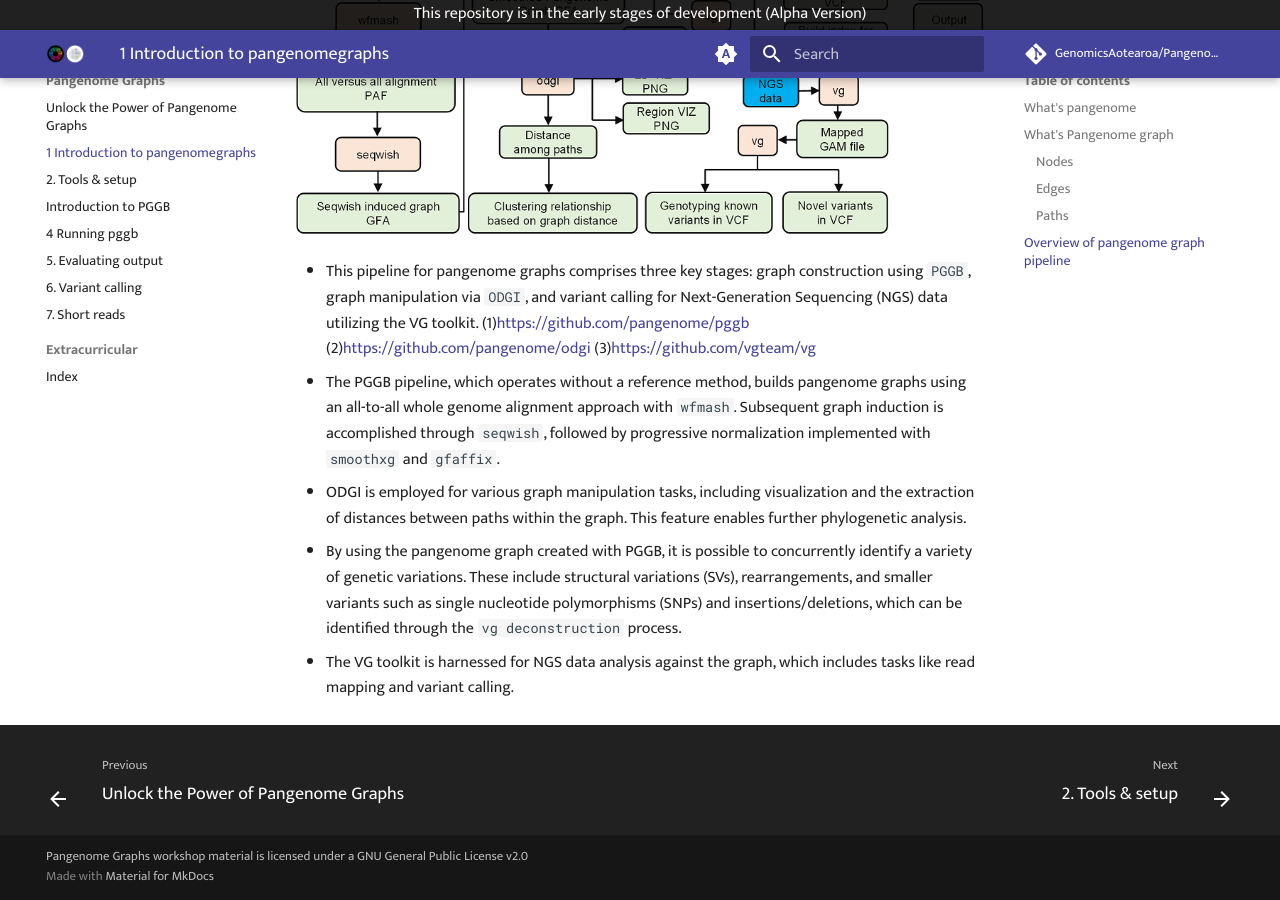
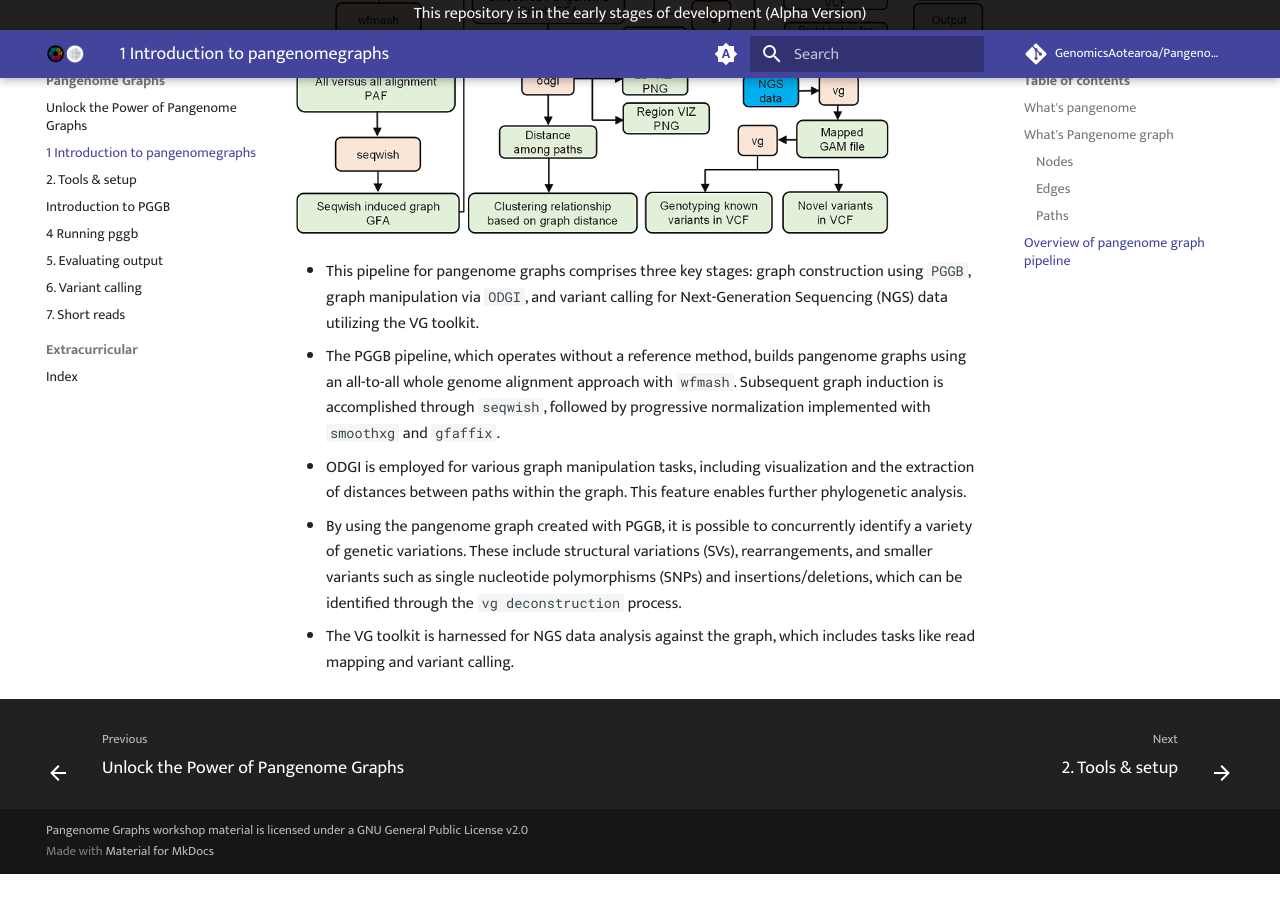
Before and after one commit to GenomicsAotearoa/Pangenome-Graphs-Workshop, an MkDocs documentation site: the page built from docs/1_Introduction_to_pangenomegraphs.md, in a window 1280 px wide and 900 px high, scrolled down 1895 px. Built offline with MkDocs 1.6.1 and Material for MkDocs 9.7.7, drawn with Linux system fonts in a browser that asks for light colours; comment, search, counter and statistics services are not loaded; after the commit the page ends 2769 px from its top, so only the background shows below that.

Commit message:
Update 1_Introduction_to_pangenomegraphs.md

```diff
--- a/docs/1_Introduction_to_pangenomegraphs.md
+++ b/docs/1_Introduction_to_pangenomegraphs.md
@@ -55,9 +55,6 @@ Pangenome graphs are pangenomes stored in graph models that can capture the enti
 
 
 - This pipeline for pangenome graphs comprises three key stages: graph construction using `PGGB`, graph manipulation via `ODGI`, and variant calling for Next-Generation Sequencing (NGS) data utilizing the VG toolkit.
-  (1)https://github.com/pangenome/pggb
-  (2)https://github.com/pangenome/odgi
-  (3)https://github.com/vgteam/vg
 - The PGGB pipeline, which operates without a reference method, builds pangenome graphs using an all-to-all whole genome alignment approach with `wfmash`. Subsequent graph induction is accomplished through `seqwish`, followed by progressive normalization implemented with `smoothxg` and `gfaffix`.
 - ODGI is employed for various graph manipulation tasks, including visualization and the extraction of distances between paths within the graph. This feature enables further phylogenetic analysis.
 - By using the pangenome graph created with PGGB, it is possible to concurrently identify a variety of genetic variations. These include structural variations (SVs), rearrangements, and smaller variants such as single nucleotide polymorphisms (SNPs) and insertions/deletions, which can be identified through the `vg deconstruction` process.
```
